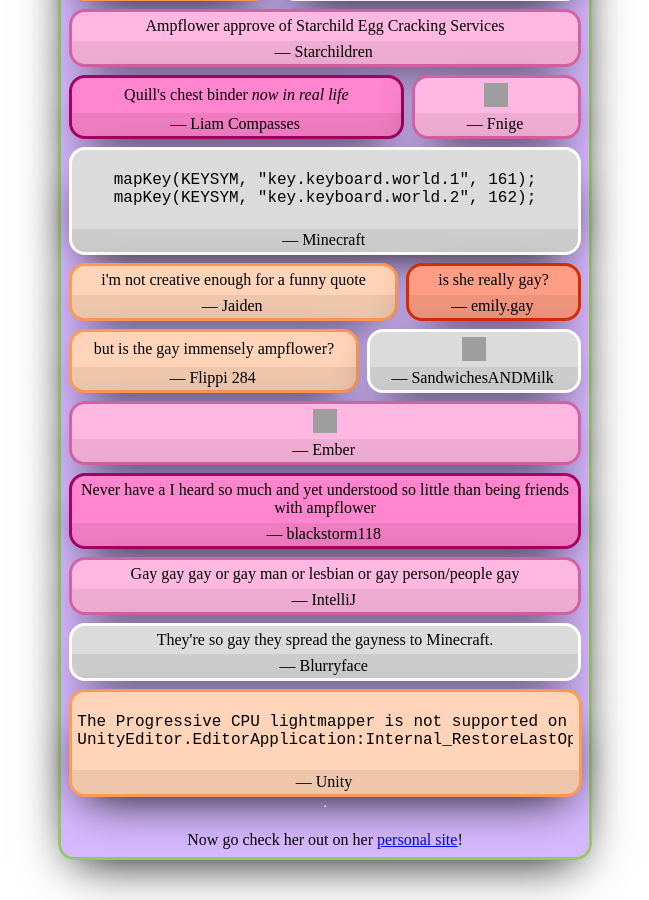
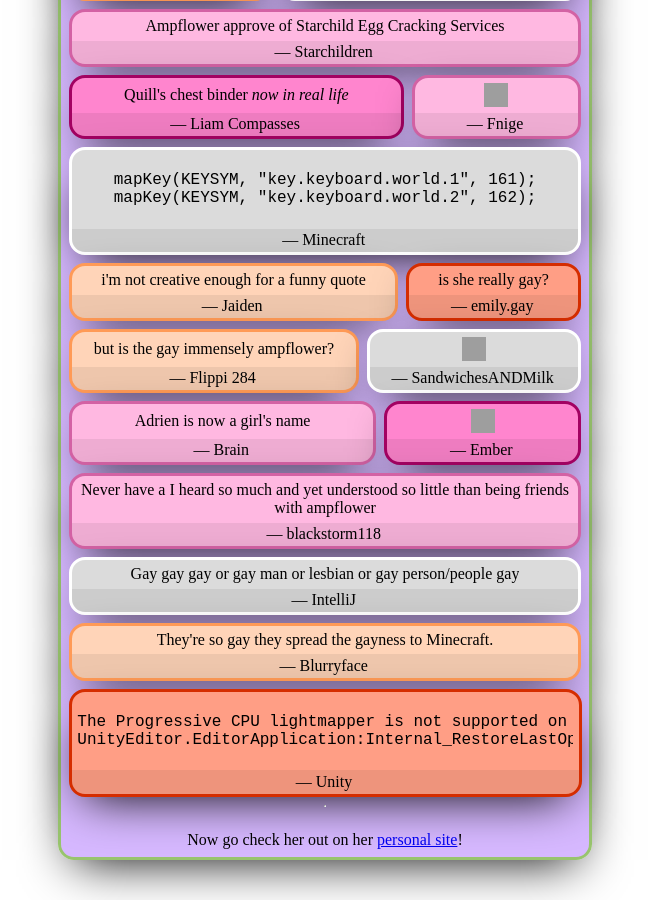
Before and after one commit to Ampflower/bug-free-carnival, a Jekyll site: the page built from index.html, in a window 1280 px wide and 900 px high, scrolled down 1122 px. Shown: the whole window, without its empty margins (315-964 px from the left). Built offline with Jekyll 4.4.1, drawn with Linux system fonts in a browser that asks for light colours; grey boxes are pictures that could not be loaded.

Commit message:
This would probably make more sense with context

```diff
--- a/index.html
+++ b/index.html
@@ -81,6 +81,8 @@
    quote: "but is the gay immensely ampflower?"
  - author: SandwichesANDMilk
    quote: '<img src="https://cdn.discordapp.com/emojis/1117566742445703359.webp?size=44&quality=lossless" width="24" height="24" alt="pineapple" />'
+ - author: Brain
+   quote: "Adrien is now a girl's name"
  - author: Ember
    quote: '<img src="https://cdn.discordapp.com/emojis/1109811879360086056.webp?size=44&quality=lossless" width="24" height="24" alt="blobfox pineapple" />'
  - author: blackstorm118
```
